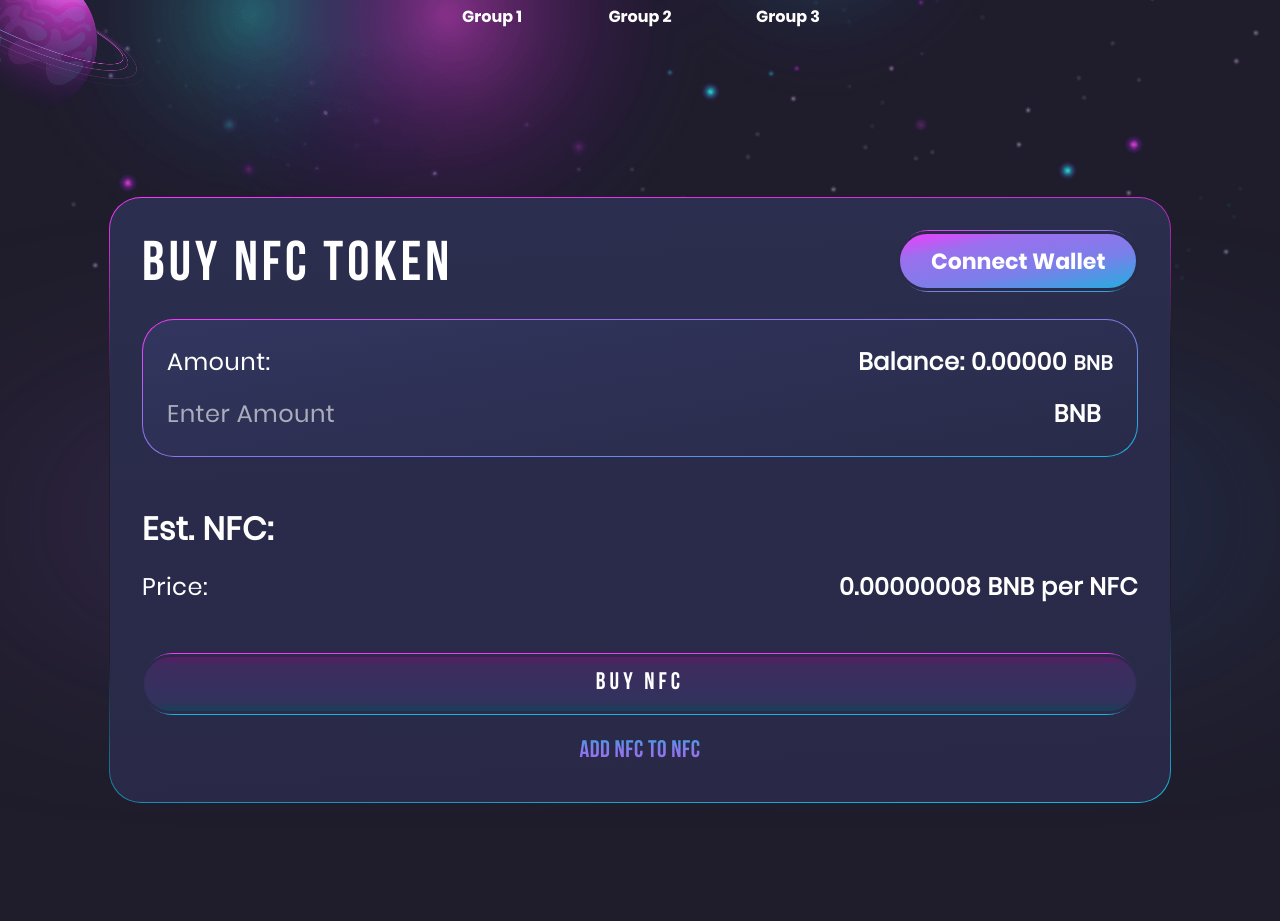
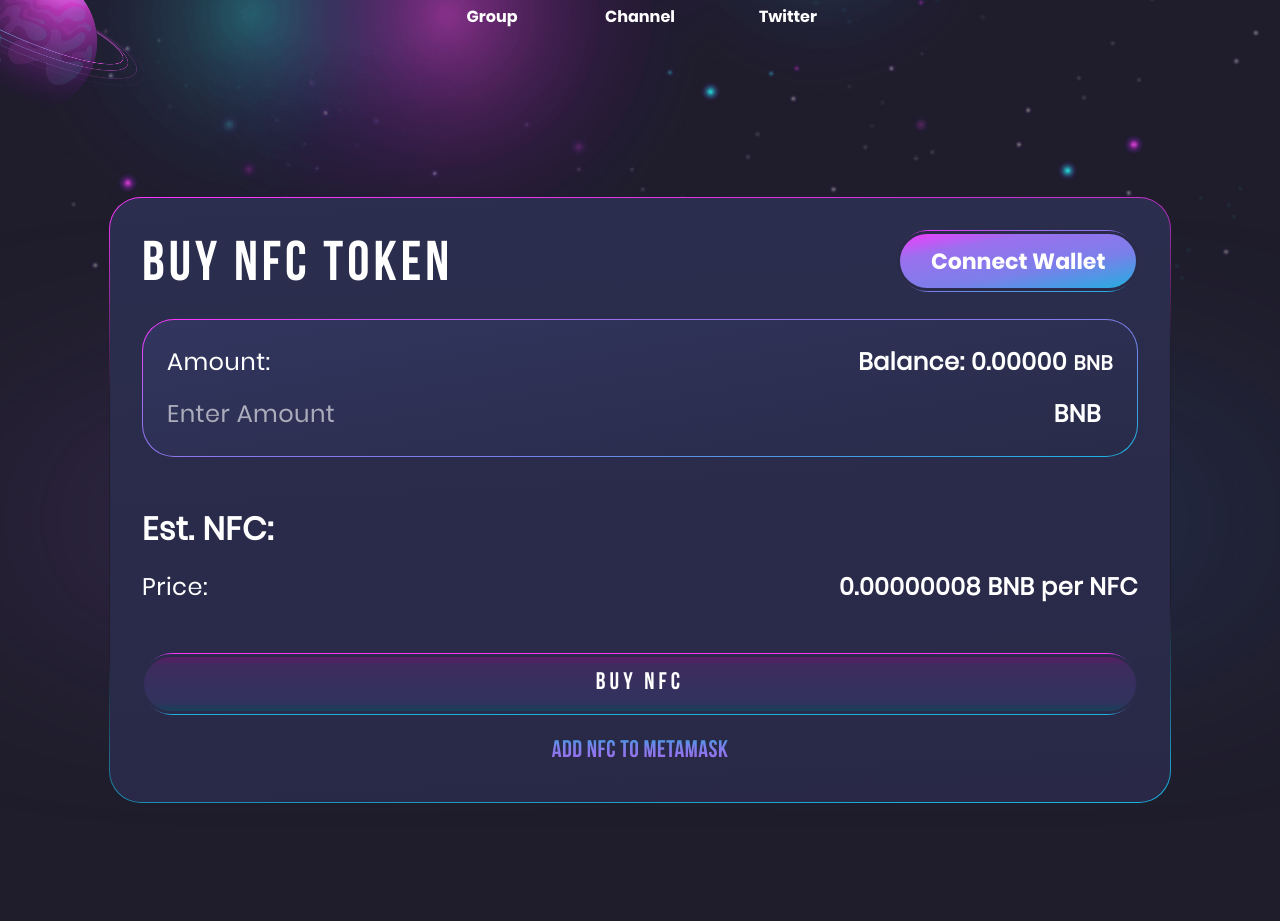
Before and after one commit to juvelist/nfc, a website: page index.html in a window 1280 px wide. Shown: the part 566-1487 px from the top of the page. Drawn offline with Linux system fonts and the light colour scheme.

Commit message:
text upd

```diff
--- a/index.html
+++ b/index.html
@@ -62,7 +62,7 @@
           <a href="https://t.me/+yYYxRX7Y8KQ5YmMy" class="header__link" target="_blank" rel="nofollow noopener">
             <img src="img/telegram_logo.svg" class="header__link_img" alt="link image">
           </a>
-          <p class="header__desc" data-translate="Group 1">Group 1</p>
+          <p class="header__desc" data-translate="Group">Group</p>
         </li>
         <li class="header__item"
             data-aos="zoom-out"
@@ -71,7 +71,7 @@
           <a href="https://t.me/+KCGBROX4LShhZTMy" class="header__link" target="_blank" rel="nofollow noopener">
             <img src="img/telegram_logo.svg" class="header__link_img" alt="link image">
           </a>
-          <p class="header__desc" data-translate="Group 2">Group 2</p>
+          <p class="header__desc" data-translate="Channel">Channel</p>
         </li>
         <li class="header__item"
             data-aos="zoom-out"
@@ -80,7 +80,7 @@
           <a href="https://twitter.com/NFC64501618" class="header__link" target="_blank" rel="nofollow noopener">
             <img src="img/twitter_logo.svg" class="header__link_img" alt="link image">
           </a>
-          <p class="header__desc" data-translate="Group 3">Group 3</p>
+          <p class="header__desc" data-translate="Twitter">Twitter</p>
         </li>
       </ul>
       <img src="img/planet_blue.png" class="header__planet header__planet_blue" alt="planet blue">
@@ -135,7 +135,7 @@
         <button type="button" class="buy__btn-buy"
                 data-aos="zoom-out"
                 data-aos-duration="500"><span data-translate="Buy NFC">Buy NFC</span></button>
-        <button type="button" class="buy__btn-add" data-translate="Add NFC to NFC">Add NFC to NFC</button>
+        <button type="button" class="buy__btn-add" data-translate="Add NFC to MetaMask">Add NFC to MetaMask</button>
       </section>
     </div>
 
```
